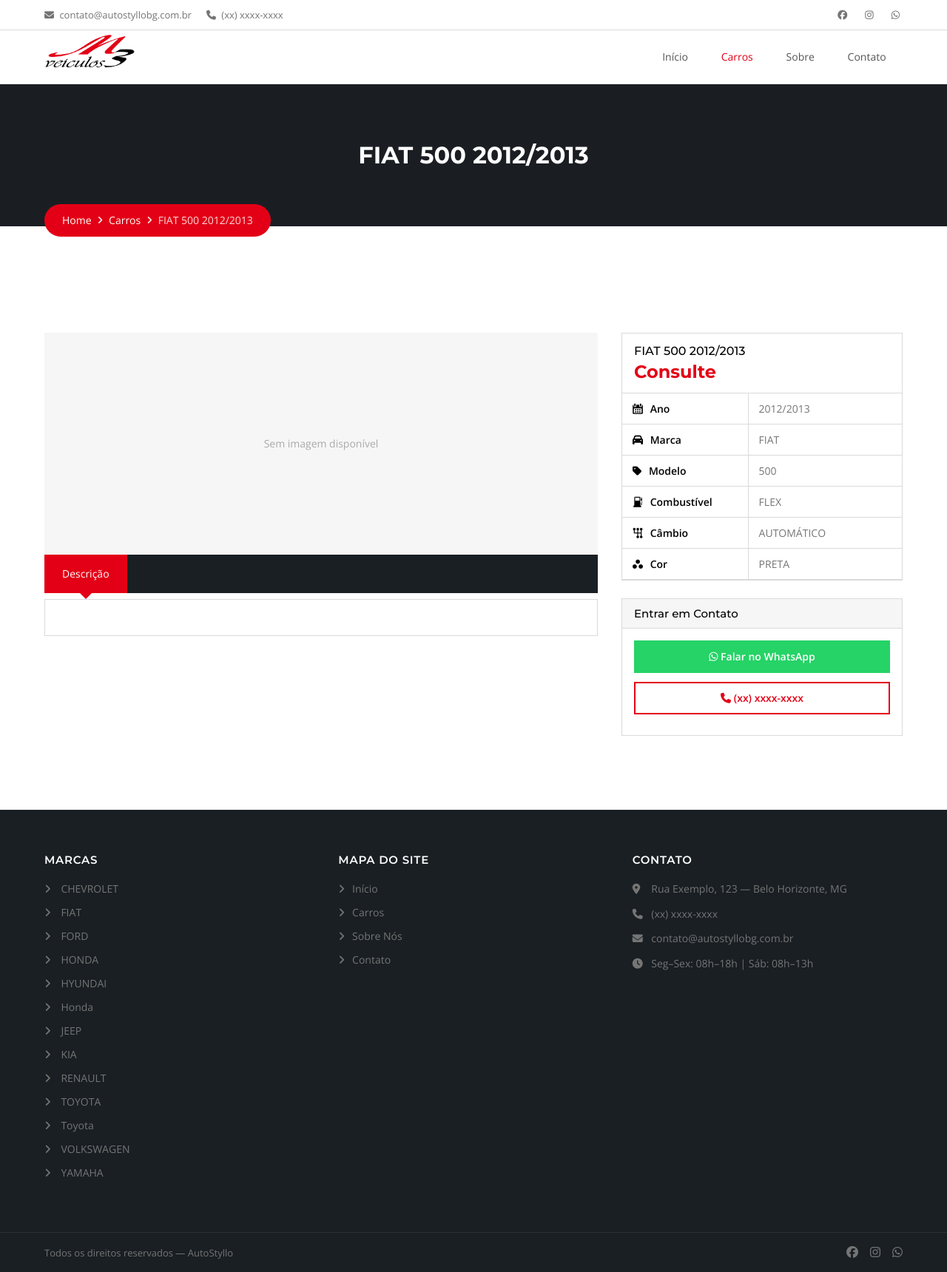
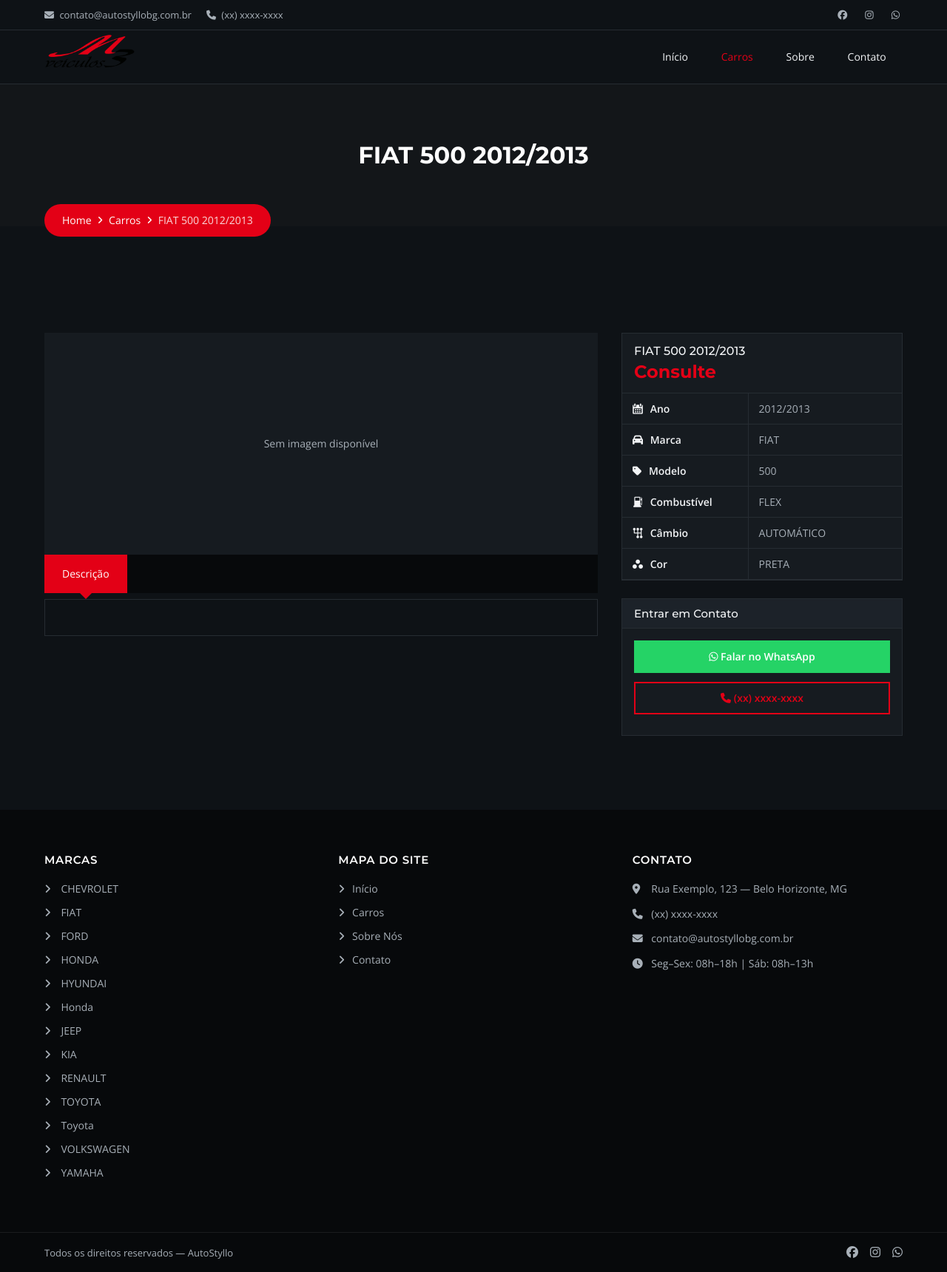
Before and after one commit to gabrielcano-git/autostyllobg.com.br, a Jekyll site: the page built from _carros/fiat-500-1-4-cult-dual.md, in a window 1280 px wide. Shown: the whole page at 74% size. Built offline with Jekyll 4.4.1, drawn with Linux system fonts in a browser that asks for light colours.

Commit message:
Converte site para dark mode como versão principal
Co-Authored-By: Claude Opus 4.7 <noreply@anthropic.com>

```diff
--- a/assets/css/main.css
+++ b/assets/css/main.css
@@ -5,18 +5,21 @@
 
 :root {
   --cor-primaria: #e30016;
-  --cor-primaria-hover: #c0001a;
-  --cor-escura: #191f23;
-  --cor-cinza: #f6f6f6;
-  --cor-borda: #dadada;
-  --cor-texto: #757575;
-  --cor-texto-escuro: #000;
-  --cor-branco: #fff;
+  --cor-primaria-hover: #ff1a3d;
+  --cor-fundo: #0e1216;
+  --cor-superficie: #161b20;
+  --cor-superficie-2: #1c2229;
+  --cor-escura: #07090b;
+  --cor-cinza: #161b20;
+  --cor-borda: #262c32;
+  --cor-texto: #a8b0b8;
+  --cor-texto-escuro: #f2f4f6;
+  --cor-branco: #0e1216;
   --cor-whatsapp: #25d366;
   --cor-whatsapp-hover: #1ebe5d;
   --fonte-corpo: 'Open Sans', sans-serif;
   --fonte-titulo: 'Montserrat', sans-serif;
-  --sombra: 0 0 18px -2px rgba(0,0,0,.18);
+  --sombra: 0 0 24px -2px rgba(0,0,0,.6);
   --radius: 0px;
   --transicao: .3s;
 }
@@ -28,7 +31,7 @@ body {
   color: var(--cor-texto);
   font-size: 0.875rem;
   line-height: 1.5rem;
-  background: var(--cor-branco);
+  background: var(--cor-fundo);
   word-wrap: break-word;
 }
 
@@ -188,7 +191,7 @@ section {
    HEADER / NAVBAR
    ============================================= */
 .main-header {
-  background: #fff;
+  background: var(--cor-fundo);
   border-bottom: 1px solid var(--cor-borda);
   z-index: 999;
 }
@@ -199,7 +202,7 @@ section {
   left: 0;
   right: 0;
   width: 100%;
-  box-shadow: 0 1px 5px rgba(0,0,0,.25);
+  box-shadow: 0 1px 5px rgba(0,0,0,.6);
 }
 
 .main-header.active .top-bar {
@@ -228,7 +231,7 @@ section {
 .nav-item a {
   display: block;
   padding: 1.5rem 1.4rem;
-  color: #555;
+  color: var(--cor-texto-escuro);
   font-size: 0.875rem;
   transition: color var(--transicao);
 }
@@ -408,12 +411,13 @@ section {
    ============================================= */
 .carro-card {
   border: 1px solid var(--cor-borda);
-  background: #fff;
-  transition: box-shadow var(--transicao);
+  background: var(--cor-superficie);
+  transition: box-shadow var(--transicao), border-color var(--transicao);
 }
 
 .carro-card:hover {
   box-shadow: var(--sombra);
+  border-color: var(--cor-primaria);
 }
 
 .carro-card__link {
@@ -443,7 +447,7 @@ section {
   align-items: center;
   justify-content: center;
   height: 200px;
-  color: #aaa;
+  color: var(--cor-texto);
   font-size: 0.875rem;
 }
 
@@ -547,7 +551,7 @@ section {
   justify-content: center;
   height: 300px;
   background: var(--cor-cinza);
-  color: #aaa;
+  color: var(--cor-texto);
 }
 
 /* Tabs */
@@ -618,6 +622,7 @@ section {
 /* Specs card */
 .carro-specs-card {
   border: 1px solid var(--cor-borda);
+  background: var(--cor-superficie);
   margin-bottom: 1.5rem;
 }
 
@@ -662,10 +667,11 @@ section {
 /* Contact card */
 .carro-contato-card {
   border: 1px solid var(--cor-borda);
+  background: var(--cor-superficie);
 }
 
 .carro-contato-card__header {
-  background: var(--cor-cinza);
+  background: var(--cor-superficie-2);
   padding: 0.75rem 1rem;
   border-bottom: 1px solid var(--cor-borda);
 }
@@ -689,7 +695,7 @@ section {
   align-items: flex-end;
   margin-bottom: 2rem;
   padding: 1.25rem;
-  background: #fff;
+  background: var(--cor-superficie);
   border: 1px solid var(--cor-borda);
 }
 
@@ -712,9 +718,9 @@ section {
   border: 1px solid var(--cor-borda);
   border-radius: 0;
   font-size: 0.875rem;
-  color: var(--cor-texto);
+  color: var(--cor-texto-escuro);
   padding: 0 0.75rem;
-  background: #fff;
+  background-color: var(--cor-superficie-2);
   cursor: pointer;
   appearance: none;
   -webkit-appearance: none;
@@ -753,7 +759,7 @@ section {
   justify-content: center;
   padding: 0.75rem 1.5rem;
   border: 1px solid var(--cor-borda);
-  background: #fff;
+  background: var(--cor-superficie);
   font-weight: 600;
   font-family: var(--fonte-titulo);
   font-size: 0.875rem;
@@ -932,9 +938,16 @@ section {
   border-radius: 0;
   font-size: 0.875rem;
   font-family: var(--fonte-corpo);
-  color: var(--cor-texto);
+  color: var(--cor-texto-escuro);
+  background-color: var(--cor-superficie-2);
   padding: 0 0.75rem;
   transition: border-color var(--transicao);
+}
+
+.form__grupo input::placeholder,
+.form__grupo textarea::placeholder {
+  color: var(--cor-texto);
+  opacity: .7;
 }
 
 .form__grupo textarea {
@@ -963,9 +976,9 @@ section {
     top: 100%;
     left: 0;
     right: 0;
-    background: #fff;
+    background: var(--cor-fundo);
     border-top: 1px solid var(--cor-borda);
-    box-shadow: 0 8px 16px rgba(0,0,0,.1);
+    box-shadow: 0 8px 16px rgba(0,0,0,.5);
     z-index: 999;
   }
 
```
